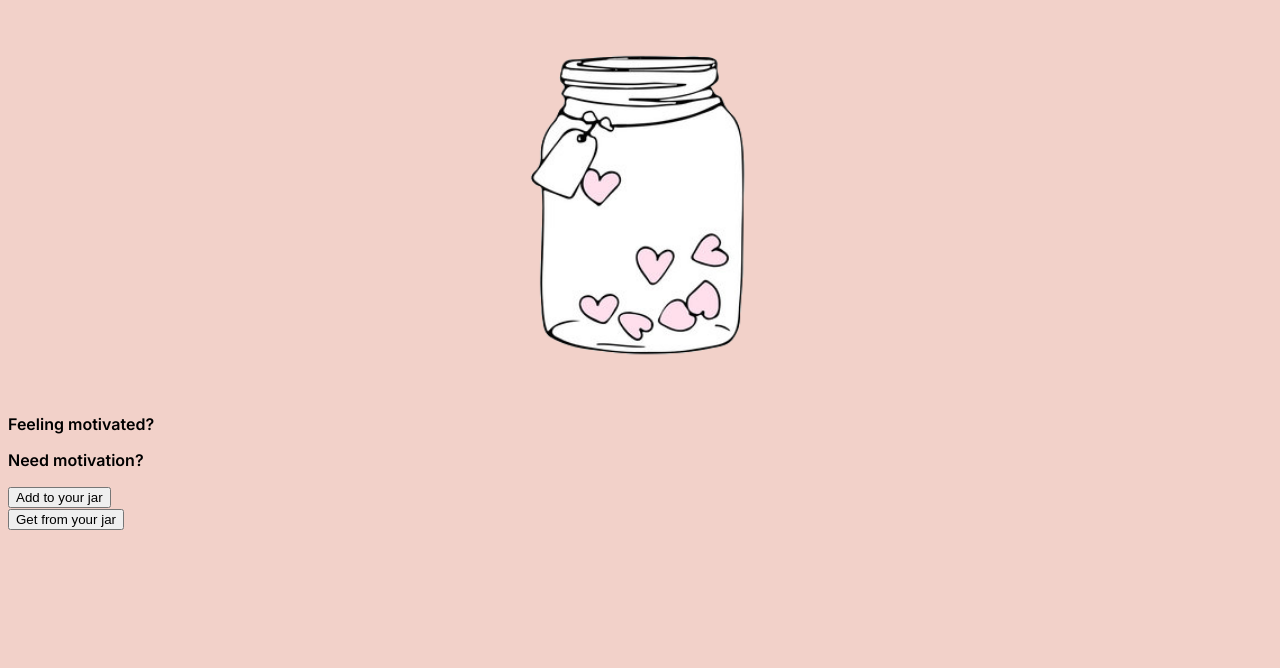
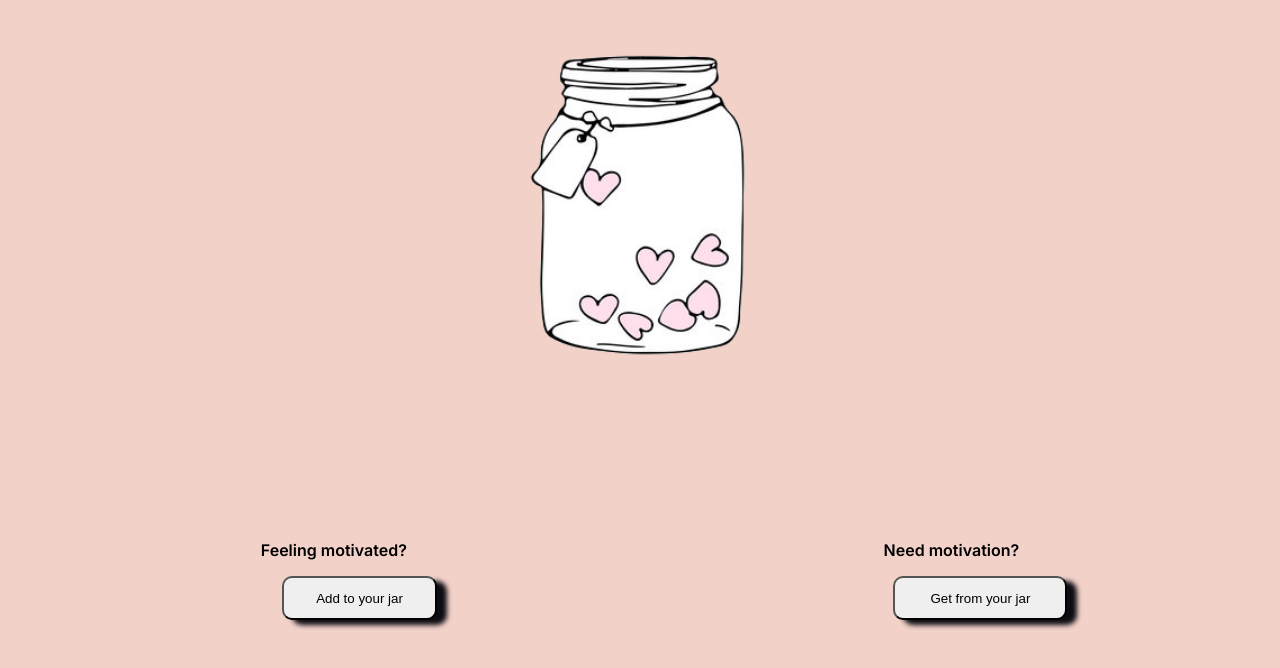
Before and after one commit to UBH-Fall2023/ubh-fall2023-jfurdzik, a plain HTML site: page index.html in a window 1280 px wide. Shown: the part 116-784 px from the top of the page. Drawn offline with Linux system fonts and the light colour scheme.

Commit message:
fixed buttons

```diff
--- a/design.css
+++ b/design.css
@@ -9,3 +9,25 @@ h1 {
     font-weight: 800;
     font-size: 50px;
 }
+
+
+#home-buttons{
+    margin-top: 10%;
+    padding: 0px 20%;
+    display: flex;
+    justify-content: space-between;
+}
+
+.button-col{
+    display: flex;
+    flex-direction: column;
+    justify-content: center;
+    align-items: center;
+}
+
+.home-buttons-style {
+    height: 200%;
+    width: 150%;
+    border-radius: 10px;
+    box-shadow: 10px 5px 5px rgb(12, 12, 18);
+}
--- a/index.html
+++ b/index.html
@@ -24,13 +24,28 @@
 <body>
     <h1>Happy Jars</h1>
     <img src="jar.png" class="center">
-    <p>Feeling motivated?</p>
-    <p>Need motivation?</p>
-    <form action="add.html">
-        <input type="submit" value="Add to your jar" />
-    </form>
-    <form action="get.html">
-        <input type="submit" value="Get from your jar" />
-    </form>
+
+    <div id="home-buttons">
+
+        <div class="button-col">
+            <p>Feeling motivated?</p>
+            <form action="add.html">
+                <input class="home-buttons-style" type="submit" value="Add to your jar" />
+            </form>
+
+        </div>
+
+        <div class="button-col">
+            <p>Need motivation?</p>
+
+            <form action="get.html">
+                <input class="home-buttons-style" type="submit" value="Get from your jar" />
+            </form>
+
+        </div>
+
+    </div>
+
+
 </body>
 </html>
```
